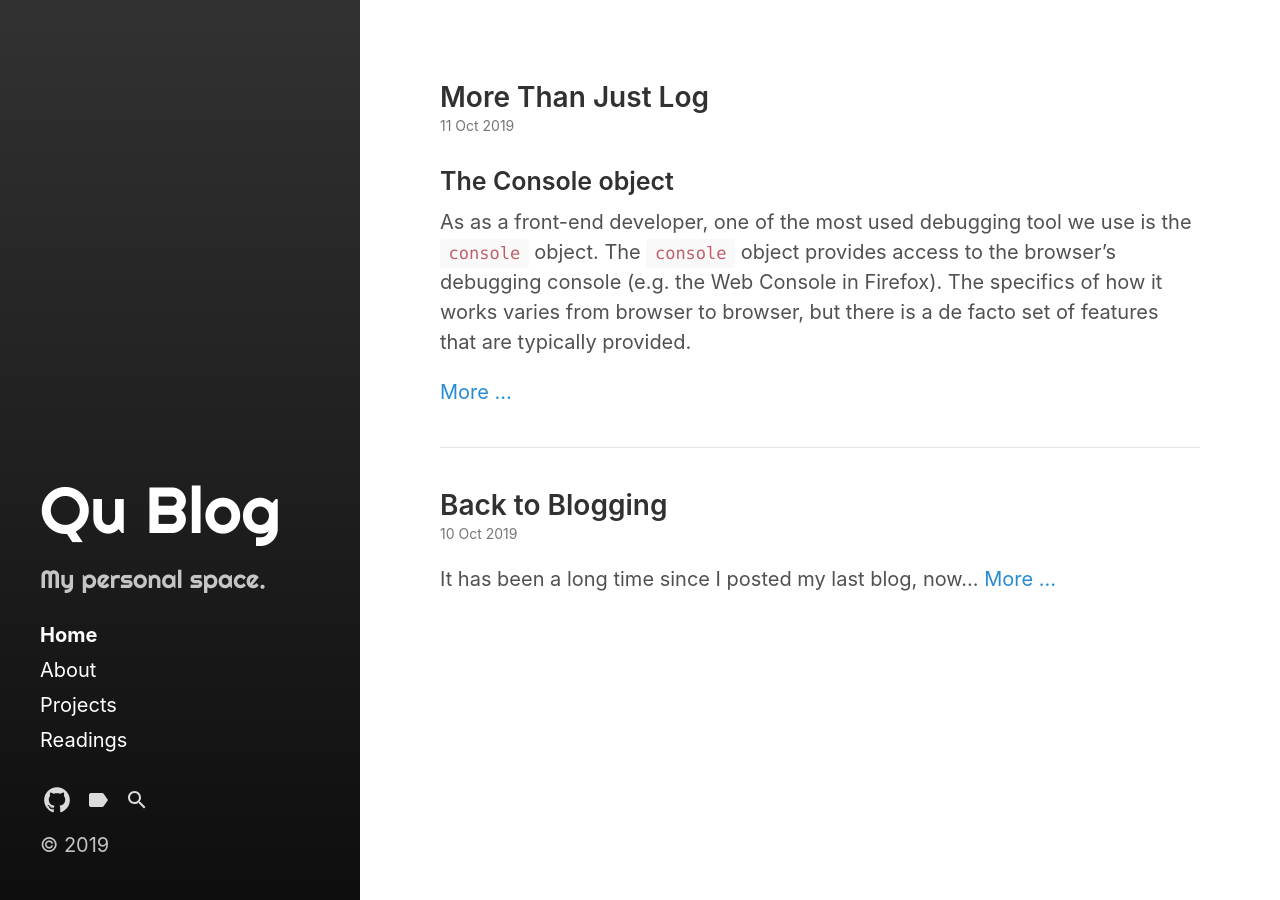
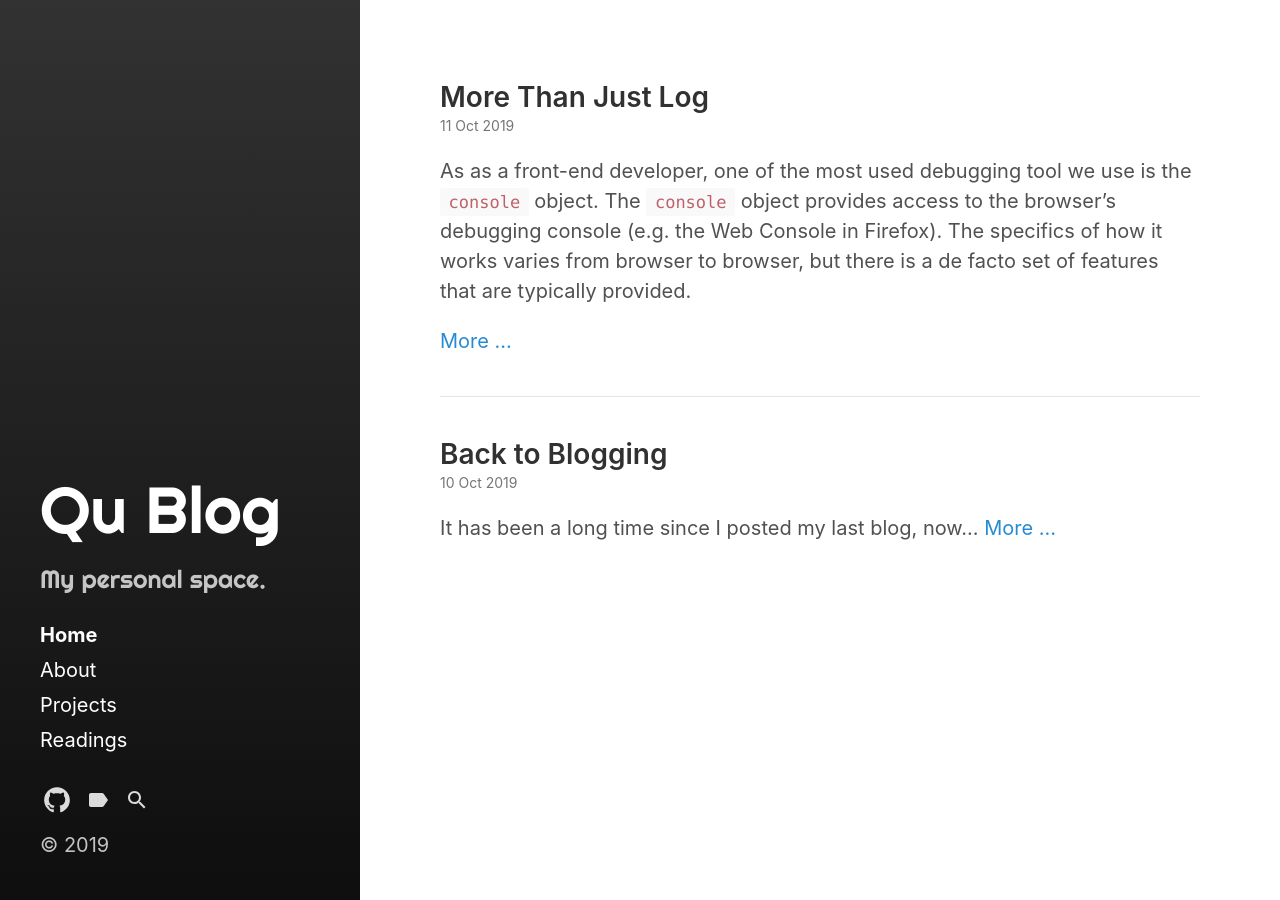
Before and after one commit to yiqu/yiqu.github.io, a Jekyll site: the page built from index.html, in a window 1280 px wide. Built offline with Jekyll 4.4.1, drawn with Linux system fonts in a browser that asks for light colours; some web fonts are replaced; the list of posts is cut into pages by our own code.

Commit message:
Update 2019-10-11-console-commands-useful.md

```diff
--- a/_posts/2019-10-11-console-commands-useful.md
+++ b/_posts/2019-10-11-console-commands-useful.md
@@ -7,7 +7,6 @@ tags:
   - console
 ---
 
-### The Console object
 As as a front-end developer, one of the most used debugging tool we use is the <code>console</code> object.
 The <code>console</code> object provides access to the browser's debugging console (e.g. the Web Console in Firefox).
 The specifics of how it works varies from browser to browser, but there is a de facto set of features that are typically
```
